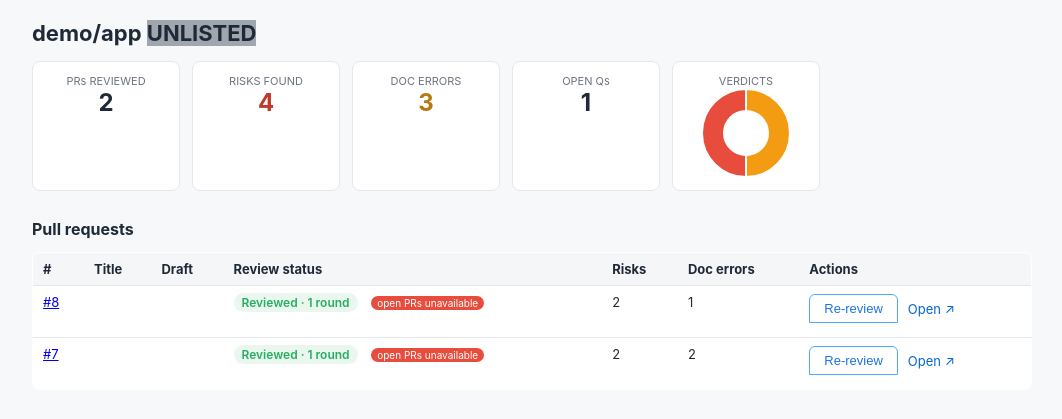
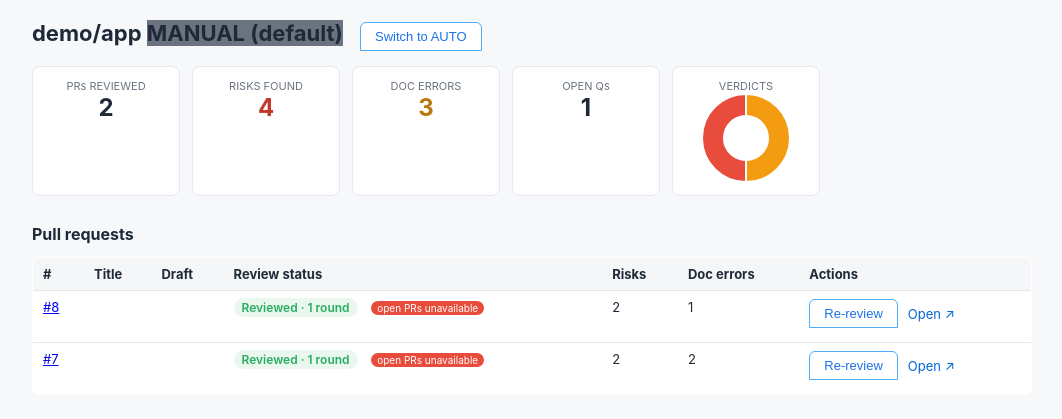
Before and after one commit to letruong272/deepseek-harness-pr-review, a FastAPI app: page /repos/demo/app in a window 1280 px wide. Shown: the part 40-459 px from the top of the page, without its empty margins (108-1170 px from the left). Run offline with FastAPI, Linux system fonts and the light colour scheme.

Commit message:
feat: repo title shows MANUAL (default) for unconfigured repos + toggle switch

```diff
--- a/web/server.py
+++ b/web/server.py
@@ -102,8 +102,9 @@
     else:
         rec["has_data"] = True
 
-    # mode từ autoreview.yml (auto/manual/unlisted) — hiển thị trên title
-    repo_mode = "unlisted"
+    # mode từ autoreview.yml — repo chưa có trong config dùng default_mode (manual)
+    repo_mode = "manual"
+    mode_configured = False
     cfg_path = _config_path()
     if cfg_path.exists():
         try:
@@ -115,10 +116,14 @@
             repo_mode = acfg["repos"].get(key) or acfg["repos"].get(repo)
             if repo_mode is None and org and org == owner:
                 repo_mode = acfg["repos"].get(repo)
-            repo_mode = repo_mode or "unlisted"
+            if repo_mode is not None:
+                mode_configured = True
+            else:
+                repo_mode = acfg.get("default_mode", "manual")
         except (ValueError, OSError):
             pass
     rec["mode"] = repo_mode
+    rec["mode_configured"] = mode_configured
 
     verdict_json = json.dumps(rec["verdict_count"])
     open_qs = sum(p["open_questions"] for p in rec["prs"])
--- a/web/static/style.css
+++ b/web/static/style.css
@@ -77,3 +77,5 @@
 .tag.auto { background: #27ae60; }
 .tag.manual { background: #6b7280; }
 .tag.unlisted { background: #a0a6ad; }
+.mode-toggle { margin-left: 12px; }
+.tag.manual { background: #6b7280; }
--- a/web/templates/repo.html
+++ b/web/templates/repo.html
@@ -5,7 +5,15 @@
 {% endblock %}
 {% block content %}
 <h1>{{ repo.owner }}/{{ repo.repo }}
-  <span class="tag {{ repo.mode }}">{{ repo.mode|upper }}</span></h1>
+  <span class="tag {{ repo.mode }}">{{ repo.mode|upper }}{% if not repo.mode_configured %} (default){% endif %}</span>
+  <button class="tab-btn review-btn mode-toggle"
+          onclick="toggleMode(this)"
+          data-mode="{{ repo.mode }}"
+          data-owner="{{ repo.owner }}" data-repo="{{ repo.repo }}"
+          {% if repo.mode == 'auto' %}data-next="manual"{% else %}data-next="auto"{% endif %}>
+    Switch to {% if repo.mode == 'auto' %}MANUAL{% else %}AUTO{% endif %}
+  </button>
+  <span id="mode-msg" class="review-msg"></span></h1>
 {% if not repo.has_data %}<p class="muted">No reviews yet — new PRs are
 reviewed automatically. Click <b>Review now</b> to run the first one.</p>{% endif %}
 
@@ -138,5 +146,32 @@
     btn.disabled = false;
   }
 }
+
+async function toggleMode(btn) {
+  if (btn.disabled) return;
+  btn.disabled = true;
+  const original = btn.textContent;
+  btn.textContent = "Saving…";
+  const msgEl = document.getElementById("mode-msg");
+  try {
+    const r = await fetch(
+      `/api/config/repos/${encodeURIComponent(btn.dataset.repo)}/mode`,
+      {method: "POST", headers: {"Content-Type": "application/json"},
+       body: JSON.stringify({mode: btn.dataset.next})});
+    if (!r.ok) {
+      const data = await r.json().catch(() => ({}));
+      msgEl.textContent = data.detail || "failed";
+      msgEl.className = "review-msg warn";
+    } else {
+      location.reload();
+      return;
+    }
+  } catch (e) {
+    msgEl.textContent = "network error: " + e;
+    msgEl.className = "review-msg warn";
+  }
+  btn.textContent = original;
+  btn.disabled = false;
+}
 </script>
 {% endblock %}
```
Also changed, not shown: tests/test_server.py (+33 -0 lines).
